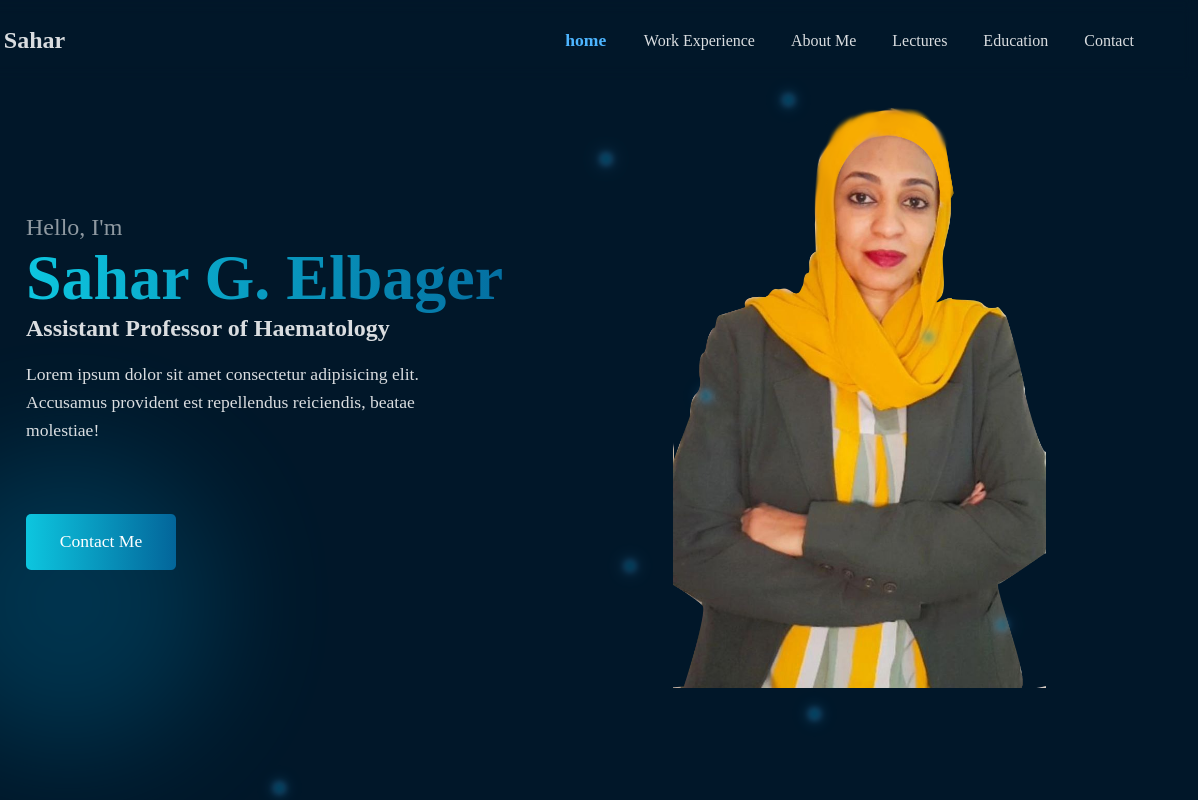
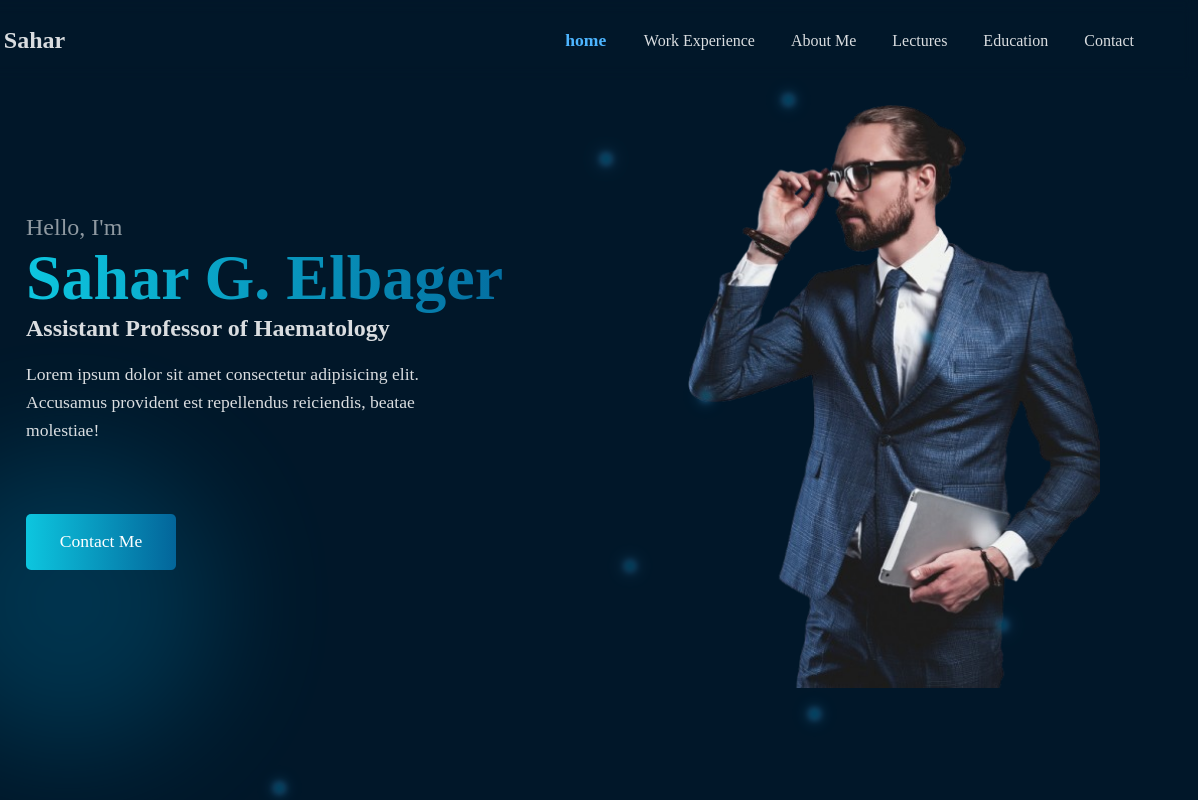
Before and after one commit to hind-hisham/sahar, a plain HTML site: page index.html in a window 1280 px wide. Shown: the top 800 px of the page, 82-1280 px from the left. Drawn offline with Linux system fonts and the light colour scheme.

Commit message:
Update index.html hero img

```diff
--- a/index.html
+++ b/index.html
@@ -52,7 +52,7 @@
         </div>
       </div>
       <div class="hero-img">
-        <img src="./img/hero-img.png" alt="" />
+        <img src="./img/11.png" alt="" />
         <div class="decor"></div>
         <div class="decor"></div>
         <div class="decor"></div>
```
